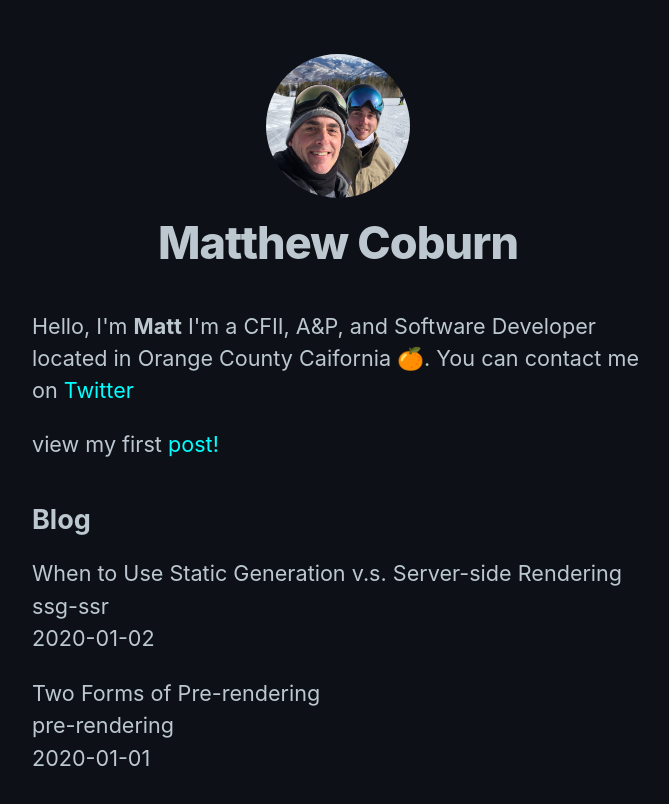
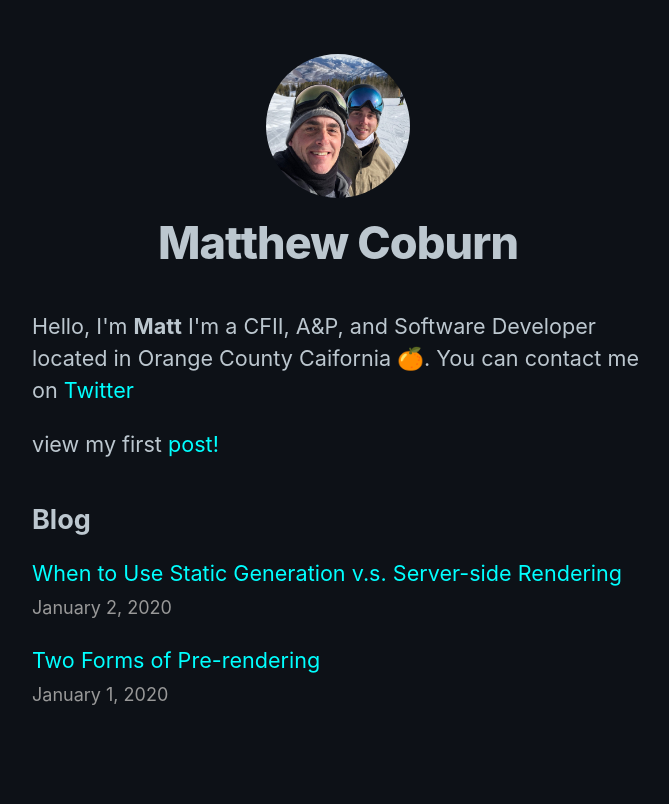
Before and after one commit to coburn24/tbaviation, a Next.js app in the folder timber-next-app/: page / in a window 1280 px wide. Shown: the top 804 px of the page, without its empty margins (302-971 px from the left). Built offline with nearby package versions, Linux system fonts and the light colour scheme.

Commit message:
added a properly formatted date for each blog

```diff
--- /dev/null
+++ b/timber-next-app/components/Date.js
@@ -0,0 +1,6 @@
+import { parseISO, format } from "date-fns";
+
+export default function Date({ dateString }) {
+  const date = parseISO(dateString);
+  return <time dateTime={dateString}>{format(date, "LLLL d, yyyy")}</time>;
+}
--- a/timber-next-app/package.json
+++ b/timber-next-app/package.json
@@ -8,6 +8,7 @@
     "start": "next start"
   },
   "dependencies": {
+    "date-fns": "^2.16.1",
     "gray-matter": "^4.0.2",
     "next": "10.0.5",
     "react": "17.0.1",
--- a/timber-next-app/pages/index.js
+++ b/timber-next-app/pages/index.js
@@ -1,5 +1,6 @@
 import Head from "next/head";
 import Link from "next/link";
+import Date from "../components/date";
 import Layout, { siteTitle } from "../components/layout";
 import utilStyles from "../styles/utils.module.css";
 import { getSortedPostsData } from "../lib/posts";
@@ -39,11 +40,13 @@
         <ul className={utilStyles.list}>
           {allPostsData.map(({ id, date, title }) => (
             <li className={utilStyles.listItem} key={id}>
-              {title}
+              <Link href={`/posts/${id}`}>
+                <a>{title}</a>
+              </Link>
               <br />
-              {id}
-              <br />
-              {date}
+              <small className={utilStyles.lightText}>
+                <Date dateString={date} />
+              </small>
             </li>
           ))}
         </ul>
```
Also changed, not shown: timber-next-app/pages/posts/[id].js (+10 -7 lines), 1 other file (tests, documents, lock files or other folders).
